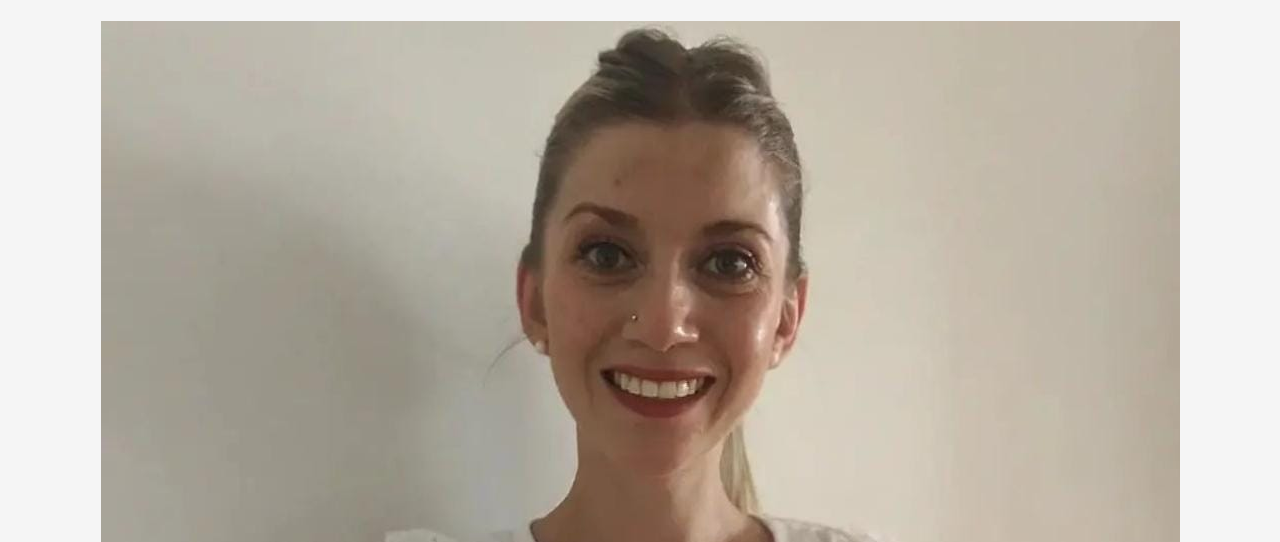
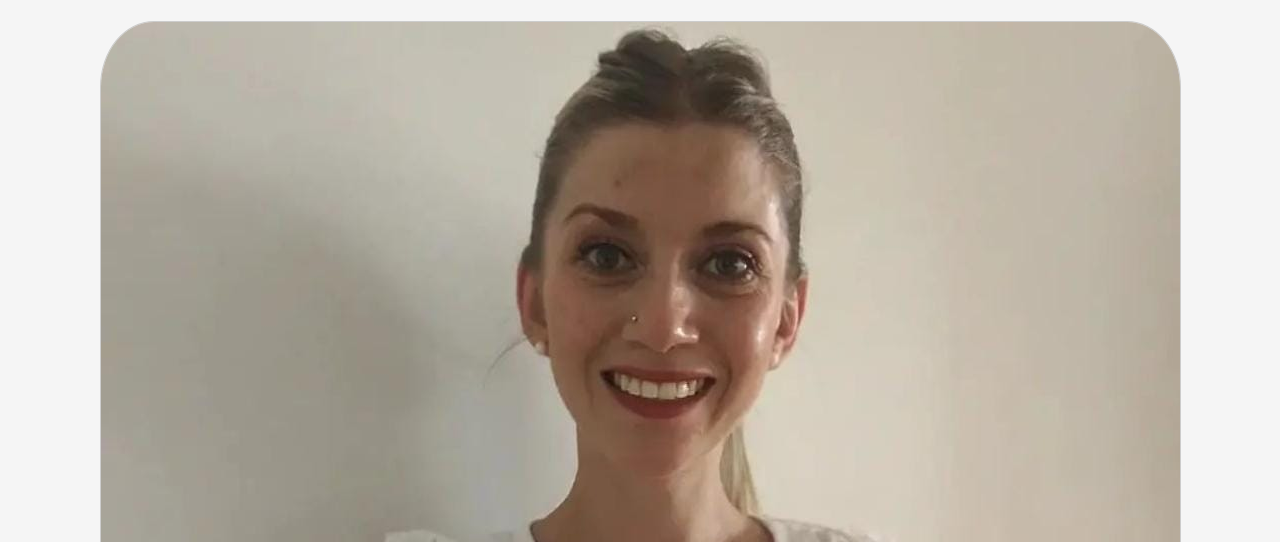
Before and after one commit to Daniel-Ivo/Tienda-Yka, a plain HTML site: page TIENDA-YKA/nosotros.html in a window 1280 px wide. Shown: the part 258-800 px from the top of the page. Drawn offline with nearby package versions, Linux system fonts and the light colour scheme.

Commit message:
pagina frutos secos

```diff
--- /dev/null
+++ b/scss/layout/_frutos-secos.scss
@@ -0,0 +1,18 @@
+.Grid-container{
+    display: grid;
+    grid-template-columns: repeat(auto-fit, minmax(250px, 1fr));
+    grid-gap: 20px;
+    padding: 1rem;
+    .grid-item{
+        display: flex;
+        flex-direction: column;
+        align-items: center;
+        margin: auto;
+        img{
+            width: 100%;
+            height: auto;
+            border: 1px solid #ccc;
+            border-radius: 5%;
+        }
+    }
+}
--- a/scss/layout/_recetas.scss
+++ b/scss/layout/_recetas.scss
@@ -1,3 +1,4 @@
+
 section{
 
      .leyenda2{
--- a/scss/style.scss
+++ b/scss/style.scss
@@ -6,3 +6,4 @@
 @import "./layout/nosotros";
 @import "./layout/recetas";
 @import "./media-queries/mobile";
+@import "./layout/frutos-secos";
```
Also changed, not shown: style.css, 1 other file.
